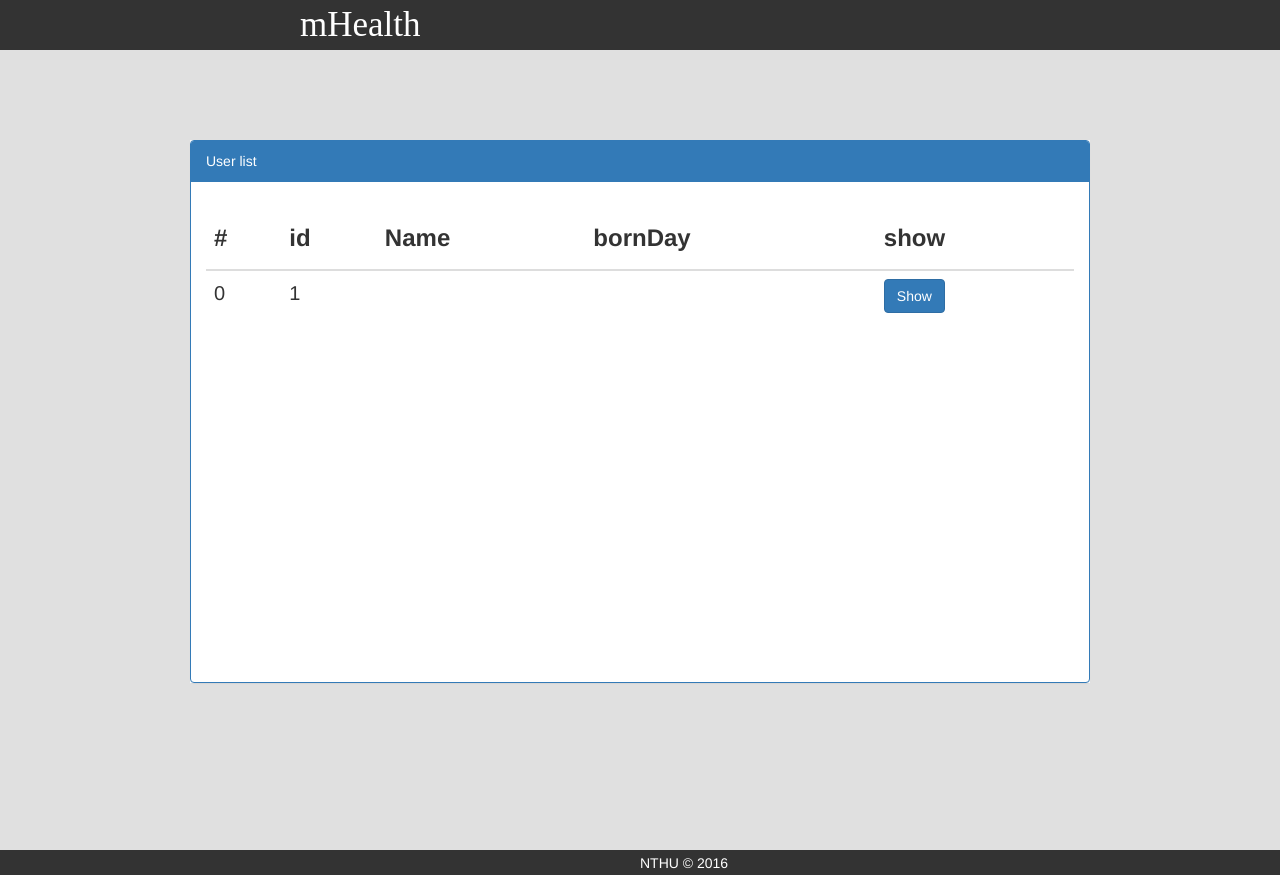
After one commit to waters0147/mhealth_web, a PHP site: page /memberList.php in a window 1280 px wide. The commit adds this page. Run offline with PHP 8.4, Linux system fonts and the light colour scheme; the visitor is signed in with stand-in values (Sample User, id 1); data comes from the database, SQL or seed files in the repository; both versions use the stored data as it was after the commit; data that the repository does not hold is empty.

Commit message:
finish admin minberlist

```diff
--- a/BPAndPulse.php
+++ b/BPAndPulse.php
@@ -32,7 +32,10 @@
 
 		<?php include("PrototypeFooter.php"); ?>
 
-
+		<script type="text/javascript">
+			var userid=getCookie("username");
+			alert(userid);
+		</script>
 
 
 	</body>
--- a/PrototypeLeftBar.php
+++ b/PrototypeLeftBar.php
@@ -5,6 +5,7 @@
 		<link rel="stylesheet" type="text/css" href="css/LeftBar.css">
 		<script src="https://ajax.googleapis.com/ajax/libs/jquery/1.12.4/jquery.min.js"></script>
 		<script type="text/javascript" src="js/toggle.js"></script>
+		<script type="text/javascript" src="js/FBFunctions.js"></script>
 	</head>
 	<body>
 
@@ -16,6 +17,7 @@
 		      	</ul>
 		      	<ul class="menuUl">
 		        	<li class="liTitle" id="2">健康紀錄</li>
+		        	<a href="foodRecord.php"><li class="fitness" style="display:none;">飲食紀錄</li></a>
 		        	<a href="#"><li class="fitness" style="display:none;">減重紀錄</li></a>
 		        	<a href="BPAndPulse.php"><li class="fitness" style="display:none;">血壓量測</li></a>
 		        	<a href="#"><li class="fitness" style="display:none;">喝水日記</li></a>
@@ -24,7 +26,7 @@
 		        	<a href="#"><li class="fitness" style="display:none;">體溫紀錄</li></a>
 		      	</ul>
 		      	<ul class="menuUl">
-		        	<a href="logout.php" onclick="fbLogout()"><li class="liTitle">登出</li></a>
+		        	<a href="logout.php" onclick="fblogout();"><li class="liTitle">登出</li></a>
 		      	</ul>
 	      	</div>
 
--- a/connectSession.php
+++ b/connectSession.php
@@ -20,7 +20,7 @@ foreach($sql as $row){
 
 if($checkIsRoot){
 	echo "<script type='text/javascript'>alert('Hello Admin');</script>";
-	echo '<meta http-equiv=REFRESH CONTENT=1;url=member.php>';
+	echo '<meta http-equiv=REFRESH CONTENT=1;url=memberList.php>';
 }
 else{
 	echo "<script type='text/javascript'>alert('Login failed');</script>";
--- /dev/null
+++ b/css/member.css
@@ -0,0 +1,20 @@
+.tableBox{
+	position: absolute;
+	background-color: white;
+	left:50%;
+	top:50%;
+	height:auto;
+	width:900px ;
+	margin-left:-450px;
+	margin-top:-260px;
+
+}
+
+tr{
+	width: 100%;
+	height:60px;
+}
+td {
+  vertical-align: middle;
+  font-size: 20px;
+}
--- /dev/null
+++ b/foodRecord.php
@@ -0,0 +1,3 @@
+<?php
+	echo 'hh';
+?>
--- a/index.php
+++ b/index.php
@@ -3,7 +3,7 @@
 	<head>
 		<link rel="stylesheet" href="https://maxcdn.bootstrapcdn.com/bootstrap/3.3.1/css/bootstrap.min.css">
 		<link rel="stylesheet" type="text/css" href="css/index.css">
-		<script type="text/javascript" src="js/FBFuntions.js"></script>
+		<script src="js/FBFunctions.js"></script>
 		<style>
 			html,body{
 				height: 100%;
@@ -31,7 +31,7 @@
 				</div>
 				<div style="width:70%;margin:0 auto;padding-top: 20px;">
 					<div><input type="submit" class="btn btn-primary" style="width:100%;" value="Login"></input></div>
-					<div style="margin-top: 10px;" class="fbLogin" onclick="checkLoginState()"><span>Facebook Login</span></div>
+					<div style="margin-top: 10px;" class="fbLogin" onclick="fbLogIn();"><span>Facebook Login</span></div>
 				</div>
 			</div>
 		</form>
--- /dev/null
+++ b/memberList.php
@@ -0,0 +1,96 @@
+<!DOCTYPE html>
+<html>
+<head>
+	<link rel="stylesheet" href="https://maxcdn.bootstrapcdn.com/bootstrap/3.3.1/css/bootstrap.min.css">
+	<link rel="stylesheet" type="text/css" href="css/member.css">
+	<style>
+
+	</style>
+</head>
+<body>
+
+	<?php
+	session_start();
+
+	//include("checkAuth.php");
+	include("PrototypeHead.php");
+	//include("PrototypeLeftBar.php");
+
+	if($_SESSION['username'] ==='root'){
+
+		include 'connect.inc.php';
+
+		/*$sql = $db->query("SELECT * FROM user");
+
+		foreach ($sql as $row) {
+			echo $row['name']."<br>";
+		}*/
+	}
+	else{
+		echo '<script> alert("無權限");</script>';
+	}
+	?>
+
+	<div style="height:100vh;width:100vw;background-color: #E0E0E0;">
+		<div class="tableBox">
+			<div class="panel panel-primary" style="margin-bottom: 0px;">
+				<div class="panel-heading">User list</div>
+				<div class="panel-body" style="overflow-y: auto;height: 500px;">
+					<table class="table table-hover">
+						<thead>
+						    <tr>
+						      	<th>
+						      		<h3 style="font-size:x-large"><span style="font-weight:bolder">#</span></h3>
+						      	</th>
+						      	<th>
+						      		<h3 style="font-size:x-large"><span style="font-weight:bolder">id</span></h3>
+						      	</th>
+						      	<th>
+						      		<h3 style="font-size:x-large"><span style="font-weight:bolder">Name</span></h3>
+						      	</th>
+						     	<th>
+						     		<h3 style="font-size:x-large"><span style="font-weight:bolder">bornDay</span></h3>
+						     	</th>
+						      	<th>
+						      		<h3 style="font-size:x-large"><span style="font-weight:bolder">show</span></h3>
+						      	</th>
+						    </tr>
+						</thead>
+						<tbody>
+							<?php
+								$sql = $db->query("SELECT * FROM user");
+								foreach($sql as $key=>$value){
+									echo
+									'<tr>
+										<td class="filterable-cell">'.$key.'</td>
+										<td class="filterable-cell">'.$value['id'].'</td>
+										<td class="filterable-cell">'.$value['name'].'</td>
+										<td class="filterable-cell">'.$value['bornday'].'</td>
+										<td class="filterable-cell">
+											<button type="button" class="btn btn-primary" onclick="showUser()">Show
+											</button>
+										</td>
+									</tr>';
+
+								}
+							?>
+						</tbody>
+					</table>
+				</div>
+			</div>
+		</div>
+	</div>
+
+	<script type="text/javascript">
+
+		function showUser(userID){
+			document.location.href='PrototypeFoodRecord.php';
+		}
+	</script>
+
+
+	<?php include("PrototypeFooter.php"); ?>
+</body>
+
+
+</html>
--- a/queryBPP.php
+++ b/queryBPP.php
@@ -16,7 +16,6 @@
 		echo json_encode($result);
 	}
 	else{
-
 		alert("something error");
 	}
 
```
Also changed, not shown: checkAuth.php (added, +20 -0 lines), css/userInfo.php (added, +20 -0 lines), js/BPAndPulse.js (+16 -0 lines), js/FBFunctions.js (renamed from js/FBFuntions.js, +32 -9 lines), member.php (deleted, +0 -24 lines), mhealth.sql (added, +79 -0 lines), foodCalendar.php (renamed from PrototypeFoodRecord.php), unuse/PrototypeCalories.php (renamed from PrototypeCalories.php), unuse/PrototypeFitness.php (renamed from PrototypeFitness.php).
